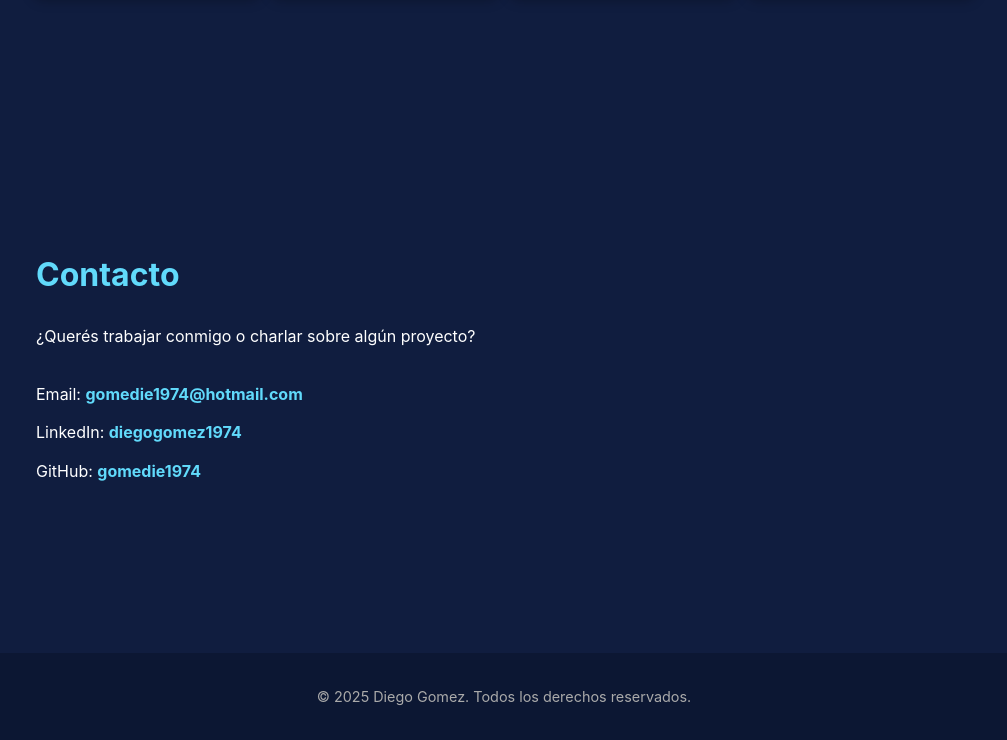
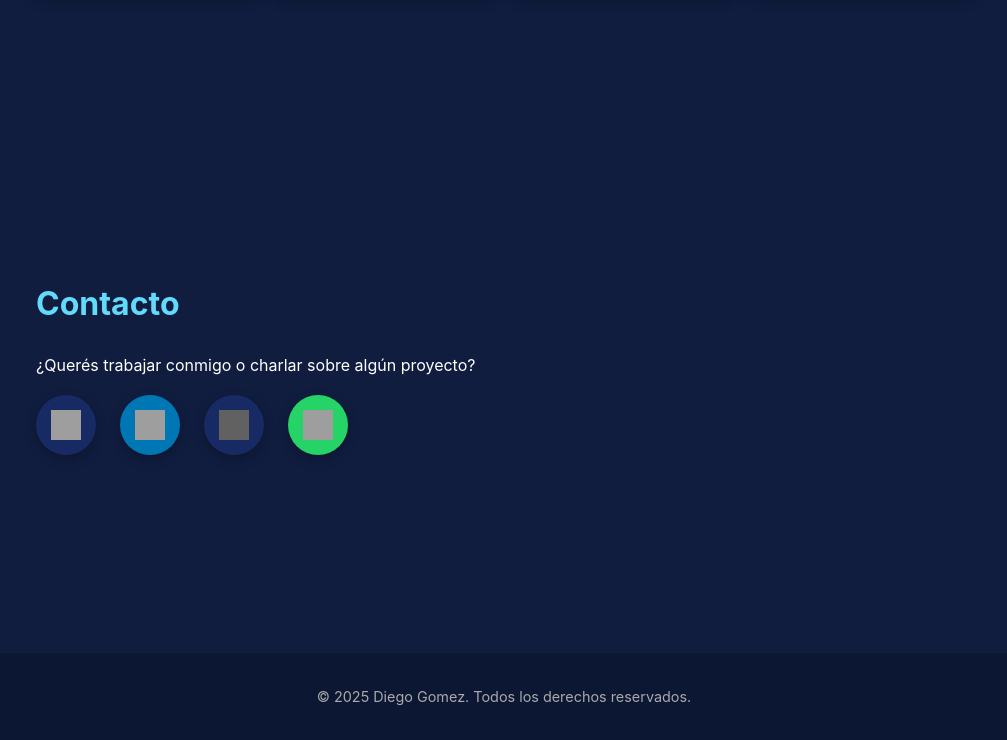
Before and after one commit to gomedie1974/dgportfolio, a plain HTML site: page index.html in a window 1280 px wide. Shown: the part 3397-4137 px from the top of the page, without its empty margins (136-1143 px from the left). Drawn offline with nearby package versions, Linux system fonts and the light colour scheme; grey boxes are pictures that could not be loaded.

Commit message:
contacto

```diff
--- a/index.html
+++ b/index.html
@@ -135,7 +135,7 @@
       <h3>React</h3>
       <p>Framework de front-end.</p>
       <div class="card-overlay">
-        <p>Nivel: Intermedio-Avanzado</p>
+        <p>Nivel: Intermedio</p>
         <p>Uso: Interfaces interactivas con componentes reutilizables.</p>
       </div>
     </div>
@@ -179,7 +179,7 @@
       <h3>WordPress</h3>
       <p>CMS flexible.</p>
       <div class="card-overlay">
-        <p>Nivel: Intermedio</p>
+        <p>Nivel: Avanzado</p>
         <p>Uso: Blogs, landing pages y sitios corporativos.</p>
       </div>
     </div>
@@ -213,7 +213,7 @@
       <h3>Firebase</h3>
       <p>Backend en tiempo real.</p>
       <div class="card-overlay">
-        <p>Nivel: Intermedio</p>
+        <p>Nivel: Avanzado</p>
         <p>Uso: Apps web y móviles con base de datos en tiempo real.</p>
       </div>
     </div>
@@ -236,14 +236,40 @@
 
   <!-- CONTACT -->
   <section id="contact" class="section contact">
-    <h2>Contacto</h2>
-    <p>¿Querés trabajar conmigo o charlar sobre algún proyecto?</p>
-    <ul>
-      <li>Email: <a href="mailto:gomedie1974@hotmail.com">gomedie1974@hotmail.com</a></li>
-      <li>LinkedIn: <a href="https://www.linkedin.com/in/diegogomez1974/" target="_blank">diegogomez1974</a></li>
-      <li>GitHub: <a href="https://github.com/gomedie1974" target="_blank">gomedie1974</a></li>
-    </ul>
-  </section>
+  <div class="contact-content">
+    <!-- Izquierda: Contactos con íconos -->
+    <div class="contact-info">
+      <h2>Contacto</h2>
+      <p>¿Querés trabajar conmigo o charlar sobre algún proyecto?</p>
+      <ul class="contact-icons">
+        <!-- Email -->
+        <li>
+          <a href="mailto:gomedie1974@hotmail.com" target="_blank" class="email">
+            <img src="https://upload.wikimedia.org/wikipedia/commons/4/4e/Mail_%28iOS%29.svg" alt="Email" class="contact-icon">
+          </a>
+        </li>
+        <!-- LinkedIn -->
+        <li>
+          <a href="https://www.linkedin.com/in/diegogomez1974/" target="_blank" class="linkedin">
+            <img src="https://cdn.jsdelivr.net/gh/devicons/devicon/icons/linkedin/linkedin-original.svg" alt="LinkedIn" class="contact-icon">
+          </a>
+        </li>
+        <!-- GitHub -->
+        <li>
+          <a href="https://github.com/gomedie1974" target="_blank" class="github">
+            <img src="https://cdn.jsdelivr.net/gh/devicons/devicon/icons/github/github-original.svg" alt="GitHub" class="contact-icon">
+          </a>
+        </li>
+        <!-- WhatsApp -->
+        <li>
+          <a href="https://wa.me/5491141685220" target="_blank" class="whatsapp">
+            <img src="https://upload.wikimedia.org/wikipedia/commons/6/6b/WhatsApp.svg" alt="WhatsApp" class="contact-icon">
+          </a>
+        </li>
+      </ul>
+    </div>
+</section>
+
 
   <!-- Botón subir -->
 <button id="scrollTopBtn" title="Ir arriba">
--- a/style.css
+++ b/style.css
@@ -526,3 +526,46 @@ body {
   0%, 100% { transform: translateY(0); }
   50% { transform: translateY(-4px); }
 }
+
+/* iconos */
+.contact-icons {
+  display: flex;
+  gap: 1.5rem;
+  list-style: none;
+  padding: 0;
+  margin-top: 1rem;
+}
+
+.contact-icons li a {
+  display: flex;
+  justify-content: center;
+  align-items: center;
+  width: 60px;
+  height: 60px;
+  border-radius: 50%;
+  box-shadow: 0 4px 12px rgba(0,0,0,0.25);
+  transition: transform 0.3s ease, background-color 0.3s ease;
+}
+
+/* Colores de fondo por defecto */
+.contact-icons li a.email { background-color: #182A63; }       /* rojo Gmail */
+.contact-icons li a.linkedin { background-color: #0077B5; }    /* azul LinkedIn */
+.contact-icons li a.github { background-color: #182A63; }      /* azul oscuro o fondo de tu sitio */
+.contact-icons li a.whatsapp { background-color: #25D366; }    /* verde WhatsApp */
+
+/* Hover: aumento de tamaño y efecto sutil */
+.contact-icons li a:hover {
+  transform: scale(1.2);
+  filter: brightness(1.1);
+}
+
+/* Íconos dentro del círculo */
+.contact-icon {
+  width: 30px;
+  height: 30px;
+}
+
+/* Opcional: invertir GitHub si quieres sobre fondo oscuro */
+.contact-icons li a.github .contact-icon {
+  filter: invert(100%);
+}
```
